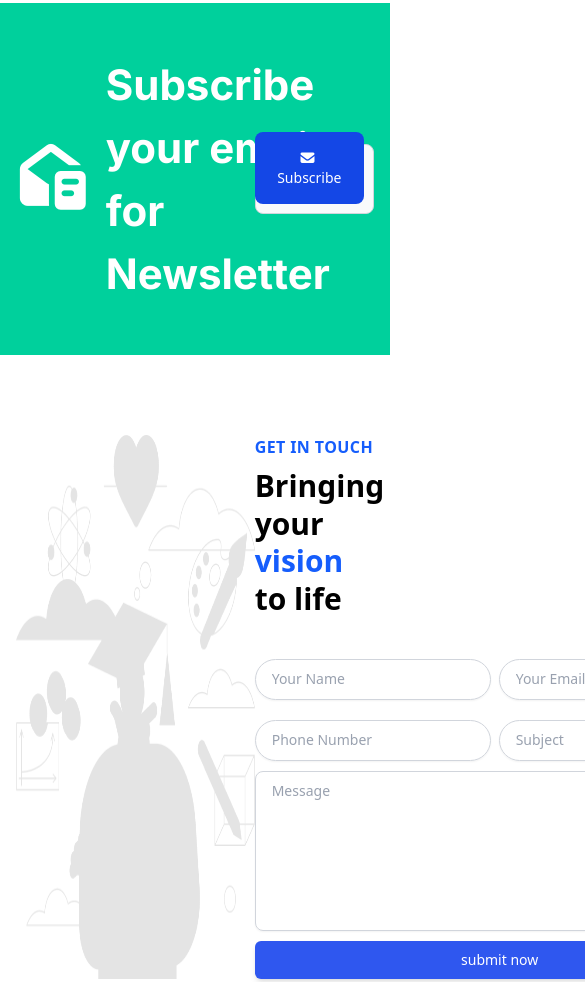
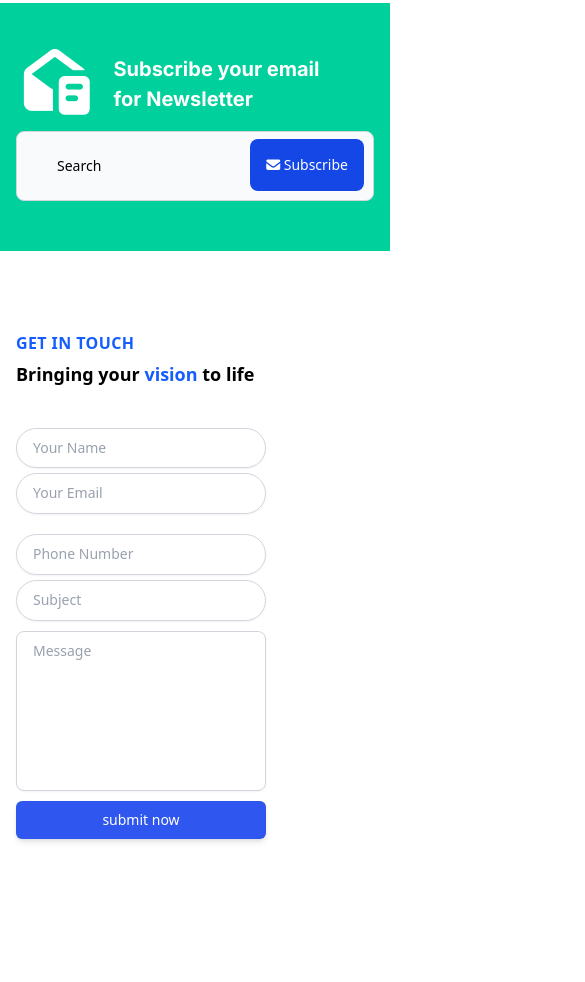
Before and after one commit to abdunnoorfaheem/escola, a website: page Service.html in a window 390 px wide. Shown: the part 2837-3819 px from the top of the page, 585 px wide, since content can reach past the window. After the commit the page ends 3756 px from the top, so only its background shows below. Drawn offline with Linux system fonts and the light colour scheme.

Commit message:
service page responsive is 95% ready

```diff
--- a/Service.html
+++ b/Service.html
@@ -215,12 +215,12 @@
   <!-- service slider section end -->
   <section class="bg-[#00D09C] py-[50px] ">
     <div class="container ">
-      <div class="flex items-center justify-between">
-        <div class="w-6/12 flex items-center text-[#FFFFFF]  gap-5">
+      <div class="md:flex items-center justify-between">
+        <div class="w-full md:w-6/12 flex items-center text-[#FFFFFF]  gap-5">
           <i class="fa-solid fa-envelope-open-text text-[62px] font-bold font-inter"></i>
-          <h3 class="text-[42px] font-bold font-inter">Subscribe your email <br> for Newsletter</h3>
+          <h3 class="text-[20px] md:text-[42px] font-bold font-inter">Subscribe your email <br> for Newsletter</h3>
         </div>
-        <div class="w-4/12">
+        <div class="md:w-4/12 pt-4 md:pt-0">
 
           <form>
             <label for="search" class="mb-2  text-sm font-medium  sr-only dark:text-white">Search</label>
@@ -244,43 +244,43 @@
     <div class="container">
       <div class="flex justify-between">
         <!-- Left Illustration -->
-        <div class="lg:w-5/12 flex justify-center">
-          <img src="./img/Illustration.png" alt="Illustration" class="w-96 opacity-70 select-none pointer-events-none">
+        <div class="lg:w-5/12 hidden md:block flex  justify-center">
+          <img src="./img/Illustration.png" alt="Illustration" class="w-96 hidden md:block opacity-70 select-none pointer-events-none">
         </div>
 
         <!-- Right Form -->
-        <div class="w-4/12">
+        <div class="lg:w-4/12">
           <p class="text-blue-600 uppercase tracking-wide font-semibold mb-2">
             Get in Touch
           </p>
-          <h2 class="text-3xl md:text-4xl font-bold mb-8 leading-tight">
+          <h2 class="text-[18px] md:text-4xl font-bold mb-8 leading-tight">
             Bringing your <span class="text-blue-600">vision</span> to life
           </h2>
           <div>
 
 
-            <div class="py-[10px] flex gap-2">
+            <div class="py-[10px] md:flex gap-2">
               <input type="text" id="default-search"
                 class="block w-[250px] px-4 py-2 text-sm font-normal shadow-xs text-gray-900 bg-transparent border border-gray-300 rounded-full placeholder-gray-400 focus:outline-none leading-relaxed"
                 placeholder="Your Name" required="">
               <input type="text" id="default-search"
-                class="block w-[250px] px-4 py-2 text-sm font-normal shadow-xs text-gray-900 bg-transparent border border-gray-300 rounded-full placeholder-gray-400 focus:outline-none leading-relaxed"
+                class="block w-[250px] px-4  mt-[5px] md:mt-0 py-2  text-sm font-normal shadow-xs text-gray-900 bg-transparent border border-gray-300 rounded-full placeholder-gray-400 focus:outline-none leading-relaxed"
                 placeholder="Your Email" required="">
             </div>
-            <div class="py-[10px] flex gap-2">
+            <div class="py-[10px] md:flex gap-2">
               <input type="text" id="default-search"
                 class="block w-[250px] px-4 py-2 text-sm font-normal shadow-xs text-gray-900 bg-transparent border border-gray-300 rounded-full placeholder-gray-400 focus:outline-none leading-relaxed"
                 placeholder="Phone Number" required="">
               <input type="text" id="default-search"
-                class="block w-[250px] px-4 py-2 text-sm font-normal shadow-xs text-gray-900 bg-transparent border border-gray-300 rounded-full placeholder-gray-400 focus:outline-none leading-relaxed"
+                class="block mt-[5px] md:mt-0 w-[250px] px-4 py-2 text-sm font-normal shadow-xs text-gray-900 bg-transparent border border-gray-300 rounded-full placeholder-gray-400 focus:outline-none leading-relaxed"
                 placeholder="Subject" required="">
             </div>
             <textarea
-              class="block w-[490px]  h-40 px-4 py-2 text-sm font-normal shadow-xs text-gray-900 bg-transparent border border-gray-300 rounded-lg placeholder-gray-400 focus:outline-none leading-relaxed resize-none"
+              class="block w-[250px] md:w-[510px] h-40 px-4 py-2 text-sm font-normal shadow-xs text-gray-900 bg-transparent border border-gray-300 rounded-lg placeholder-gray-400 focus:outline-none leading-relaxed resize-none"
               placeholder="Message"></textarea>
             <div class="pt-[10px]">
               <button
-                class="w-[490px] rounded-md bg-[#2F57EF] py-2 border border-transparent text-center text-sm text-white transition-all shadow-md hover:shadow-lg focus:bg-slate-700 focus:shadow-none active:bg-slate-700 hover:bg-slate-700 active:shadow-none disabled:pointer-events-none disabled:opacity-50 disabled:shadow-none "
+                class="w-[250px] md:w-[510px] rounded-md bg-[#2F57EF] py-2 border border-transparent text-center text-sm text-white transition-all shadow-md hover:shadow-lg focus:bg-slate-700 focus:shadow-none active:bg-slate-700 hover:bg-slate-700 active:shadow-none disabled:pointer-events-none disabled:opacity-50 disabled:shadow-none "
                 type="button">
                 submit now
               </button>
```
Also changed, not shown: src/output.css.
